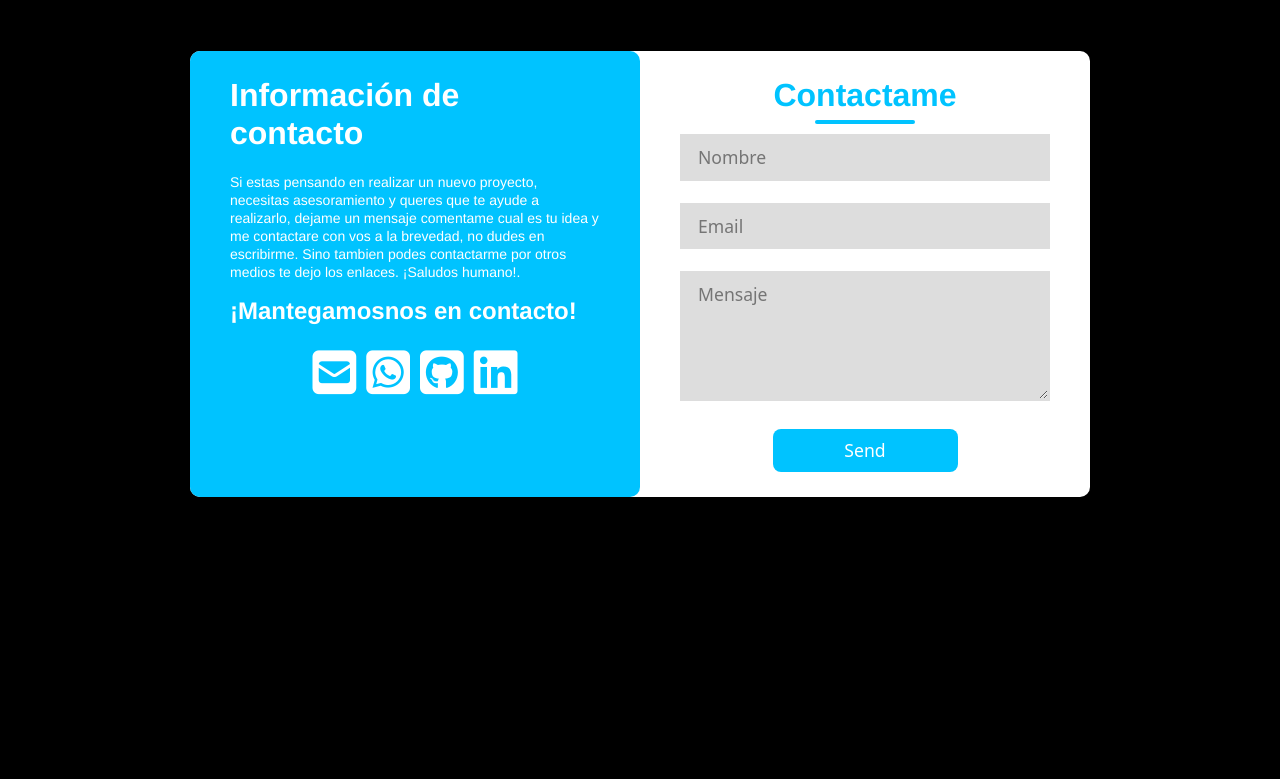
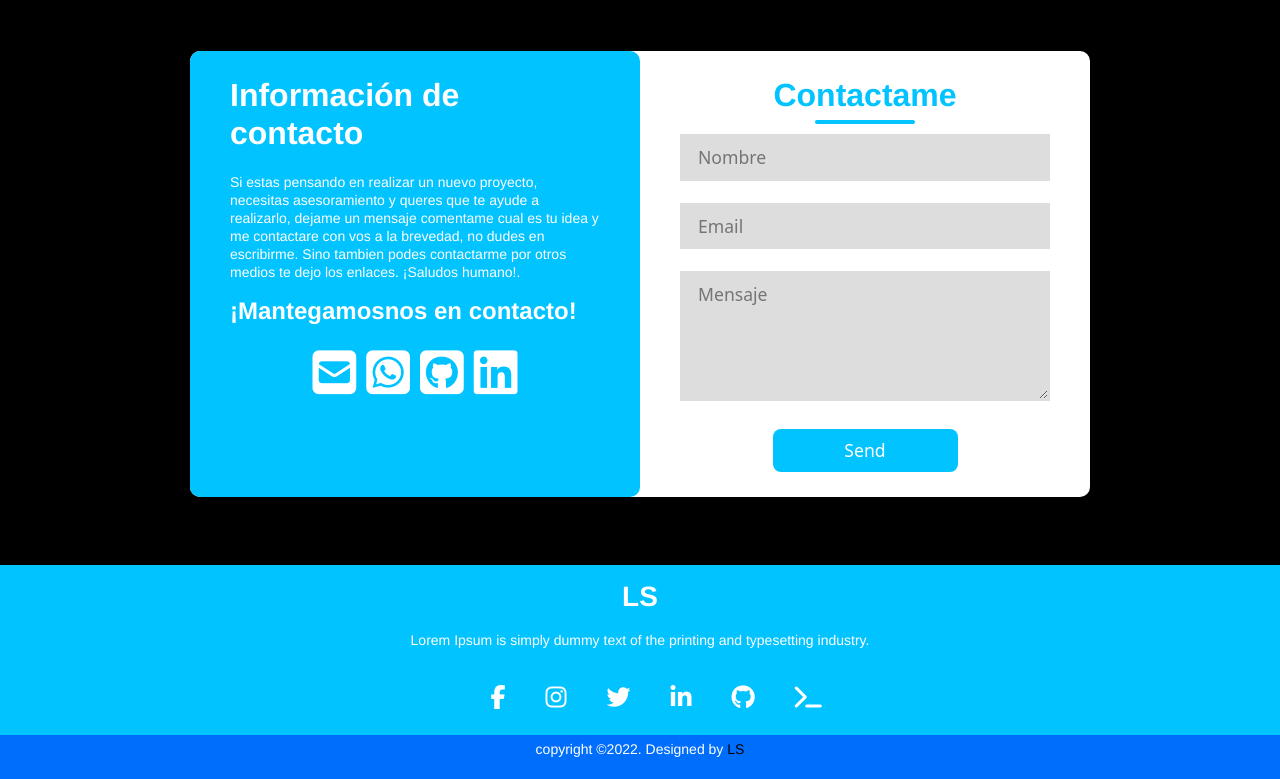
Before and after one commit to PyroC4t/PortfolioWebAP, an Angular app: page / in a window 1280 px wide. Shown: the part 5081-5860 px from the top of the page. Before the commit the page ends 5646 px from the top, so only its background shows below. Built offline with nearby package versions, Linux system fonts and the light colour scheme.

Commit message:
Agregando seccion Footer

```diff
--- a/src/app/app.component.html
+++ b/src/app/app.component.html
@@ -5,3 +5,4 @@
 <app-experiencia></app-experiencia>
 <app-proyectos></app-proyectos>
 <app-contacto></app-contacto>
+<app-footer></app-footer>
--- a/src/app/app.module.ts
+++ b/src/app/app.module.ts
@@ -10,6 +10,7 @@ import { SkillsComponent } from './componentes/skills/skills.component';
 import { ExperienciaComponent } from './componentes/experiencia/experiencia.component';
 import { ProyectosComponent } from './componentes/proyectos/proyectos.component';
 import { ContactoComponent } from './componentes/contacto/contacto.component';
+import { FooterComponent } from './componentes/footer/footer.component';
 
 @NgModule({
   declarations: [
@@ -20,7 +21,8 @@ import { ContactoComponent } from './componentes/contacto/contacto.component';
     SkillsComponent,
     ExperienciaComponent,
     ProyectosComponent,
-    ContactoComponent
+    ContactoComponent,
+    FooterComponent
   ],
   imports: [
     BrowserModule,
--- /dev/null
+++ b/src/app/componentes/footer/footer.component.html
@@ -0,0 +1,17 @@
+<footer>
+    <div class="foot-content">
+        <h3>LS</h3>
+        <p>Lorem Ipsum is simply dummy text of the printing and typesetting industry.</p>
+        <ul class="socials">
+            <li><a href="https://www.facebook.com"><i class="fa fa-facebook"></i></a></li>
+            <li><a href="https://www.instagram.com"><i class="fa fa-instagram"></i></a></li>
+            <li><a href="https://www.twitter.com"><i class="fa fa-twitter"></i></a></li>
+            <li><a href="https://www.linkedin.com"><i class="fa-brands fa-linkedin-in"></i></a></li>
+            <li><a href="https://www.github.com"><i class="fa fa-github"></i></a></li>
+            <li><a href="https://www.argentina.gob.ar/produccion/transformacion-digital-y-economia-del-conocimiento/argentina-programa"><i class="fa-solid fa-terminal"></i></a></li>
+        </ul>
+    </div>
+    <div class="foot-bottom">
+            <p>copyright &copy;2022. Designed by <span>LS</span></p>
+    </div>
+</footer>
--- /dev/null
+++ b/src/app/componentes/footer/footer.component.ts
@@ -0,0 +1,15 @@
+import { Component, OnInit } from '@angular/core';
+
+@Component({
+  selector: 'app-footer',
+  templateUrl: './footer.component.html',
+  styleUrls: ['./footer.component.css']
+})
+export class FooterComponent implements OnInit {
+
+  constructor() { }
+
+  ngOnInit(): void {
+  }
+
+}
--- a/src/styles.css
+++ b/src/styles.css
@@ -534,7 +534,7 @@ h2:after {
     }
 }
 
-.foot {
+.footer {
     position: absolute;
     bottom: 0;
     left: 0;
```
Also changed, not shown: src/app/componentes/footer/footer.component.css (added), 1 other file (tests, documents, lock files or other folders).
